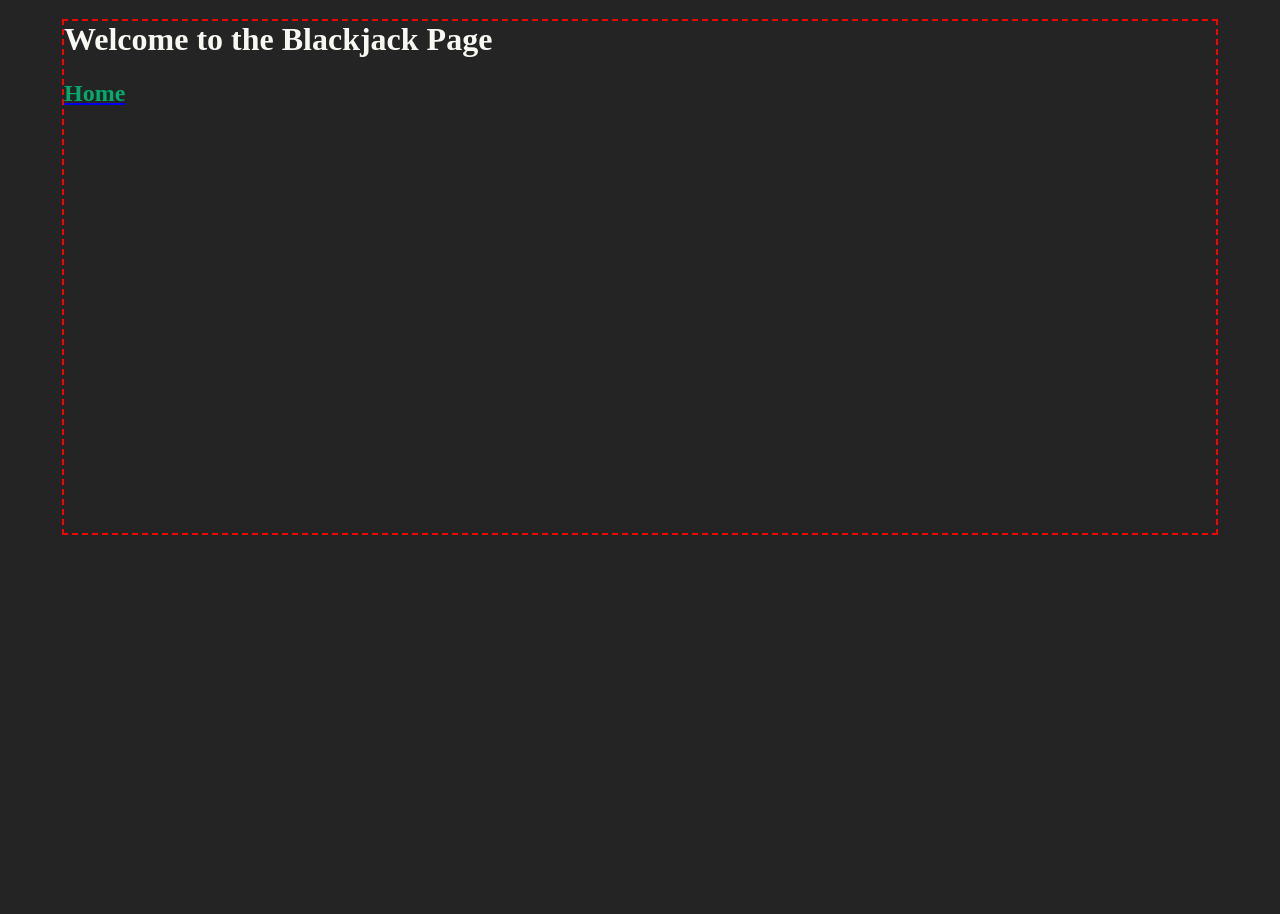
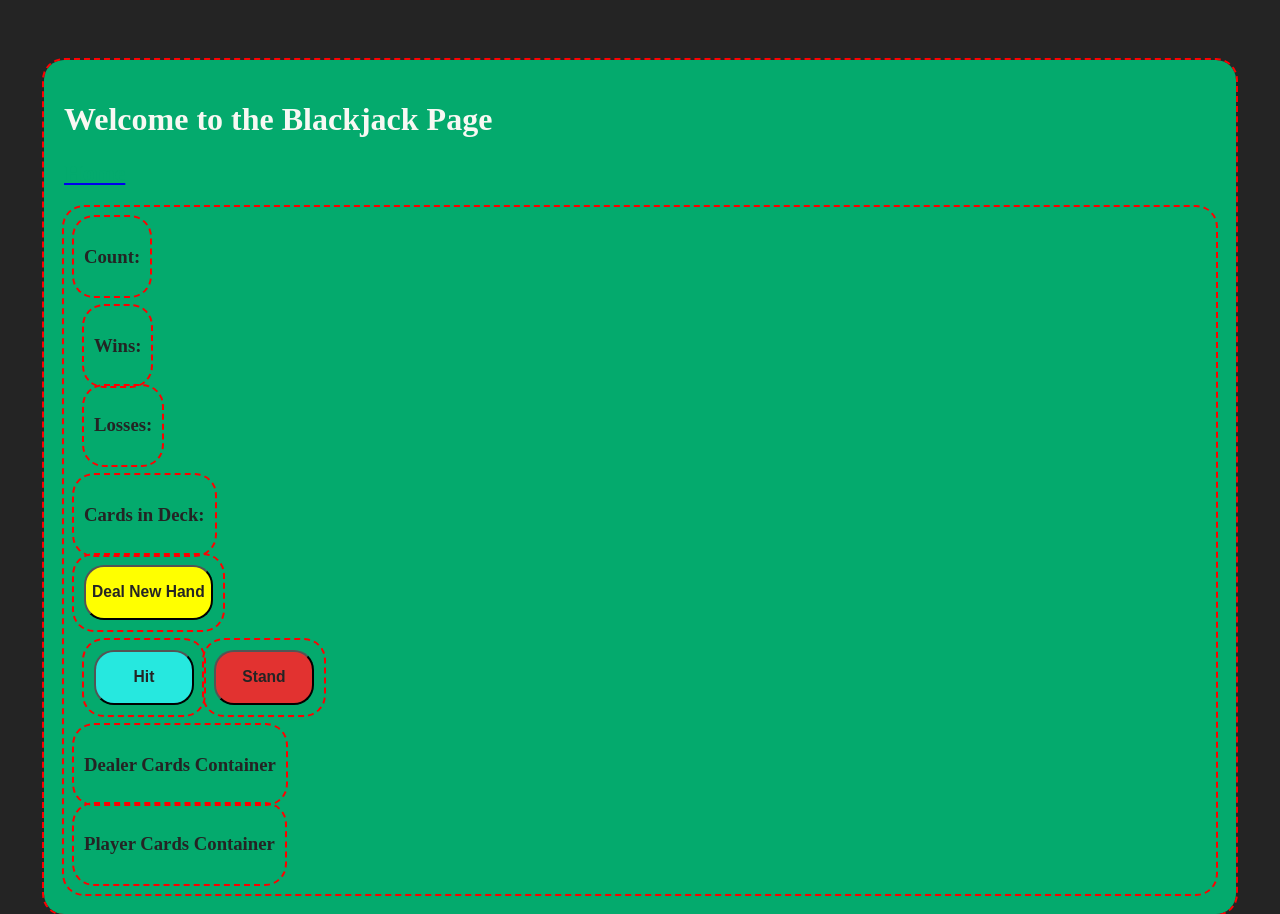
Before and after one commit to alam2tg/Calendar-Schedule-Sync, a React (Vite) app in the folder client/: page /blackjack in a window 1280 px wide. Before the commit the page ends 800 px from the top, so only its background shows below. Built offline with nearby package versions, Linux system fonts and the light colour scheme.

Commit message:
Add divs + styling for blackjack.jsx

```diff
--- a/client/src/pages/Blackjack.jsx
+++ b/client/src/pages/Blackjack.jsx
@@ -1,23 +1,64 @@
 // blackjack page
 // add components for different functionality
 
-import {Link} from 'react-router-dom'
-import '../styles/Blackjack.css'
+import { Link } from "react-router-dom";
+import "../styles/Blackjack.css";
 
 const Blackjack = () => {
     return (
-        <div className="blackjack">
+        <div className="outline blackjack">
             <h1>Welcome to the Blackjack Page</h1>
-            <Link
-            to="/home"
-            >
-            <h2>Home</h2>
+            <Link to="/home">
+                <h2>Home</h2>
             </Link>
-            <div className="">
 
-            </div>
+            <section className="game-container outline">
+                <div className="outline count-container">
+                    <h3>Count: </h3>
+                </div>
+
+                <div className="score-container">
+                    <div className="outline wins">
+                        <h3>Wins:</h3>
+                    </div>
+
+                    <div className="outline losses">
+                        <h3>Losses: </h3>
+                    </div>
+                </div>
+
+                <div className="outline deck">
+                    <h3>Cards in Deck: </h3>
+                </div>
+
+                <div className="outline deal">
+                    <button className="deal-button">
+                        <h3>Deal New Hand</h3>
+                    </button>
+                </div>
+
+                <div className="hit-stand-container">
+                    <div className="outline hit">
+                        <button className="hit-button">
+                            <h3>Hit</h3>
+                        </button>
+                    </div>
+                    <div className="outline stand">
+                        <button className="stand-button">
+                            <h3>Stand</h3>
+                        </button>
+                    </div>
+                </div>
+
+                <div className="outline dealer-cards-container">
+                    <h3>Dealer Cards Container</h3>
+                </div>
+                <div className="outline player-cards">
+                    <h3>Player Cards Container</h3>
+                </div>
+            </section>
         </div>
-    )
-}
+    );
+};
 
-export default Blackjack
+export default Blackjack;
--- a/client/src/styles/Blackjack.css
+++ b/client/src/styles/Blackjack.css
@@ -1,5 +1,56 @@
 .blackjack {
+    width:90vw;
+    height: 100%;
+    background-color: var(--green);
+    padding: 20px;
+    position: relative;
+    top: 50px;
+    left: 0;
+
+
+}
+
+.outline {
     outline: red dashed 2px;
-    width: 90vw;
-    height: 40vw;
 }
+
+section {
+    min-height:650px;
+    border-radius:20px;
+    padding: 10px;
+}
+
+div {
+    width:max-content;
+    height: max-content;
+    border-radius: 20px;
+    padding: 10px;
+}
+
+h3 {
+    color: var(--dark);
+}
+
+button {
+    border-radius:20px;
+    min-width: 100px;
+
+}
+
+.deal-button {
+    background-color: yellow;
+    place-self: end;
+}
+
+.hit-stand-container {
+    display: flex;
+    flex-direction: row;
+}
+
+.hit-button {
+    background-color: var(--cyan);
+}
+
+.stand-button {
+    background-color: var(--red);
+}
```
